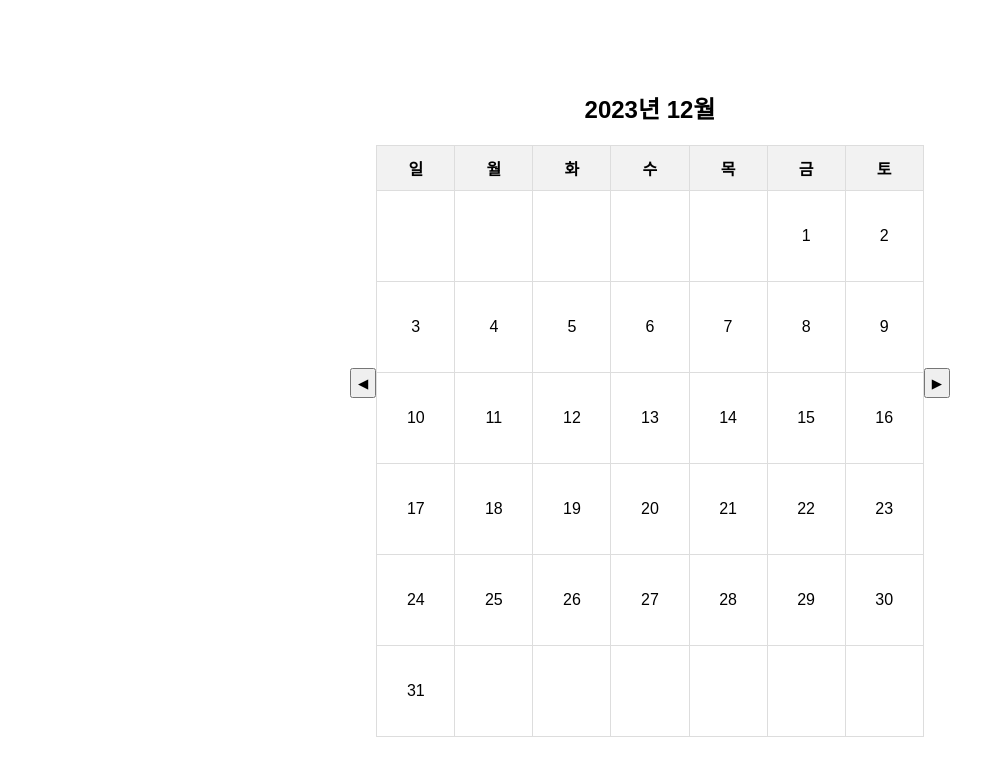
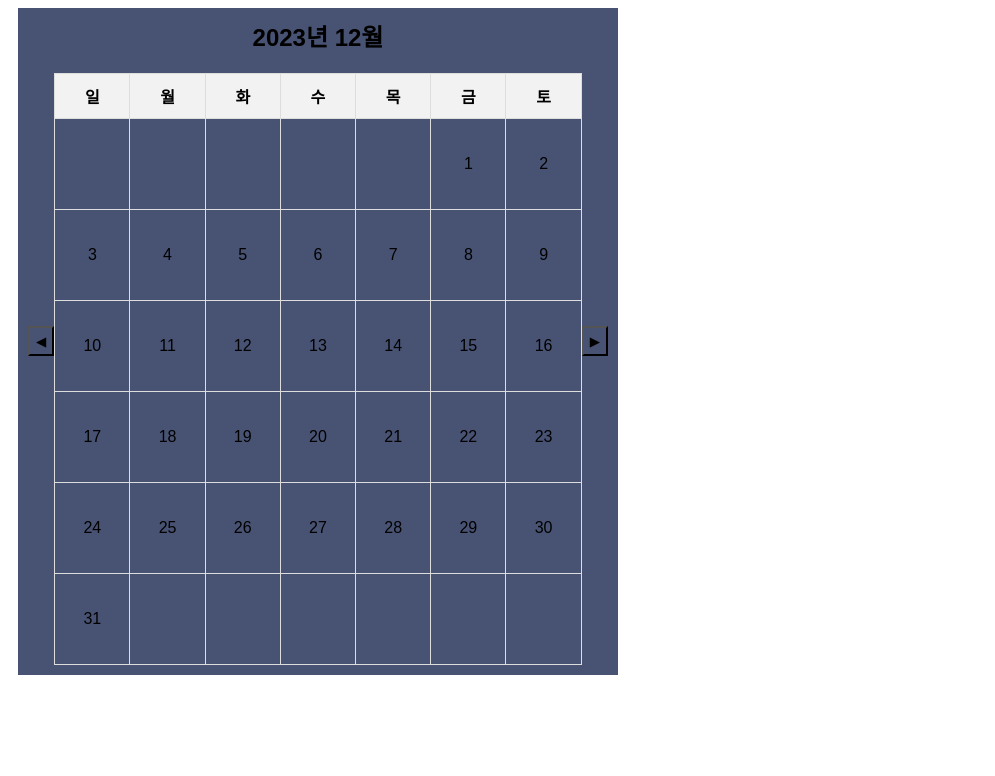
Before and after one commit to yoonseo4343/muhae, a PHP site: page /calendar.php in a window 1280 px wide. Shown: the top 776 px of the page, without its empty margins (0-995 px from the left). Run offline with PHP 8.4, Linux system fonts and the light colour scheme.

Commit message:
달력 위치 수정

```diff
--- a/php/calendar.css
+++ b/php/calendar.css
@@ -1,18 +1,23 @@
+:root {
+  --color1 : #B569BF;
+  --color2 : #94ABF2;
+  --color3 : #CAC9F2;
+  --color4 : #485373;
+  --color5 : #070926;
+  --color6 : #ffffff;
+  --button-background-color: #485373; /* 여기에 원하는 색상 코드를 넣어주세요 */
+}
 #calendar-container {
     font-family: 'Arial', sans-serif;
     max-width: 600px;
-    margin: 20px auto;
+    flex: 1;
+    margin-left: 10px;
+    background-color: var(--color4);
     text-align: center;
     position: relative; /* 부모 요소에 대한 상대적인 위치 설정 */
+
 }
 
-.navigation-buttons {
-    position: absolute; /* 버튼의 위치를 절대적으로 설정 */
-    top: 0; /* 상단에 위치하도록 설정 */
-    width: 100%; /* 부모 요소의 100% 너비를 사용 */
-    display: flex;
-    justify-content: space-between; /* 각 버튼을 양 끝에 배치 */
-}
 #calendar-container .navigation-buttons {
     display: flex;
     justify-content: space-between;
@@ -21,10 +26,11 @@
 }
 #calendar-container .navigation-buttons button {
   height: 30px; /* 적절한 높이 값으로 조절 */
+  background-color: var(--button-background-color); /* 변수를 통해 배경색 적용 */
 }
 #calendar-container .navigation-buttons img {
-    width: 50px; /* 이미지의 최대 너비를 100%로 설정하여 부모 요소에 맞게 조절 */
-    height: 50px;
+    width: 70px; /* 이미지의 최대 너비를 100%로 설정하여 부모 요소에 맞게 조절 */
+    height: 70px;
     object-fit: cover; /* 높이를 자동으로 조절하여 비율을 유지 */
 }
 #calendar-container td {
@@ -35,7 +41,7 @@
 #calendar {
     display: inline-block;
     vertical-align: top;
-    margin-top: 40px; /* 상단에 여백 추가 */
+    margin-top: -20px; /* 상단에 여백 추가 */
 }
 
 table {
```
Also changed, not shown: php/myTicket.php (+4 -7 lines), src/레베카.jpg (added).
